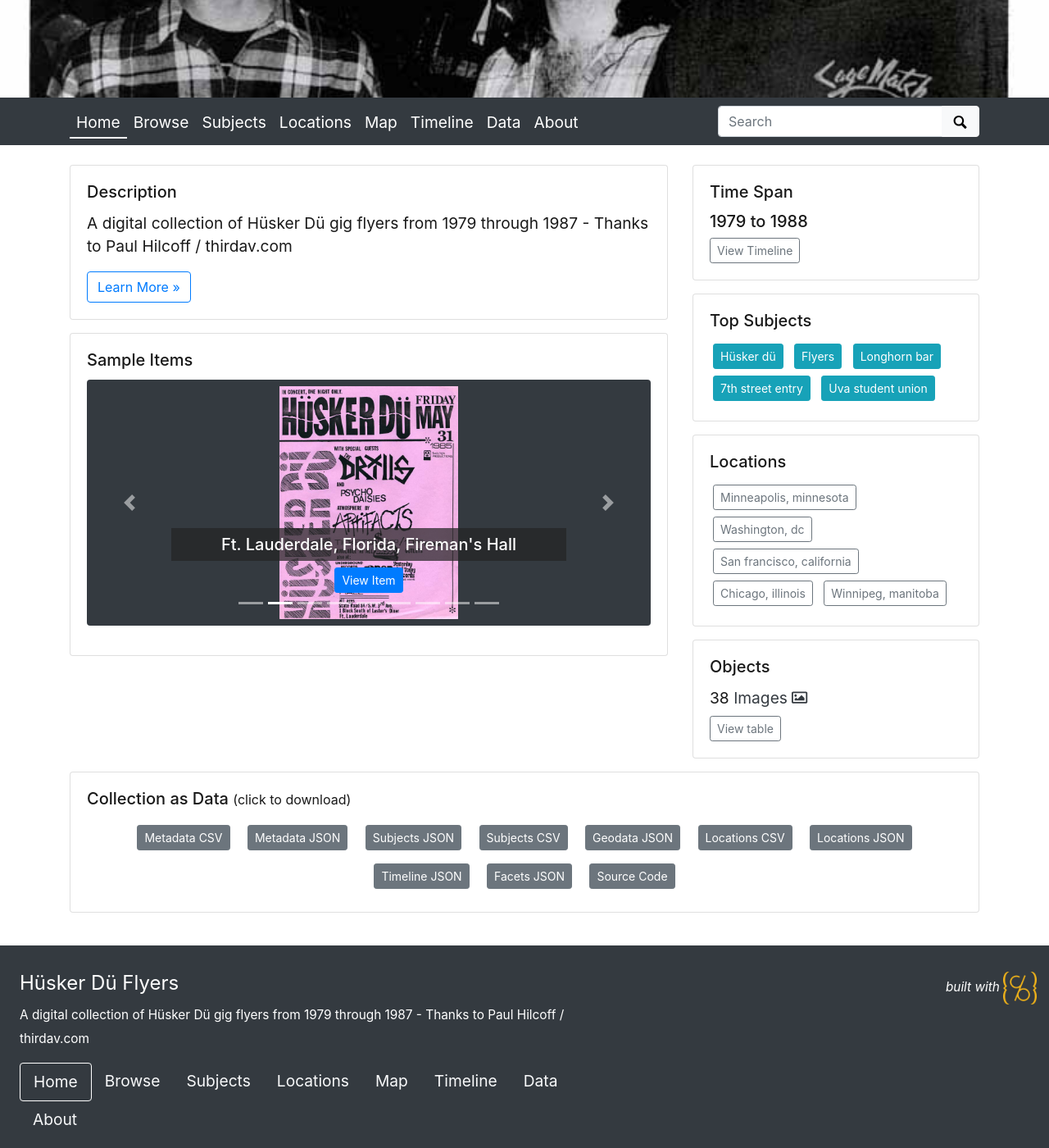
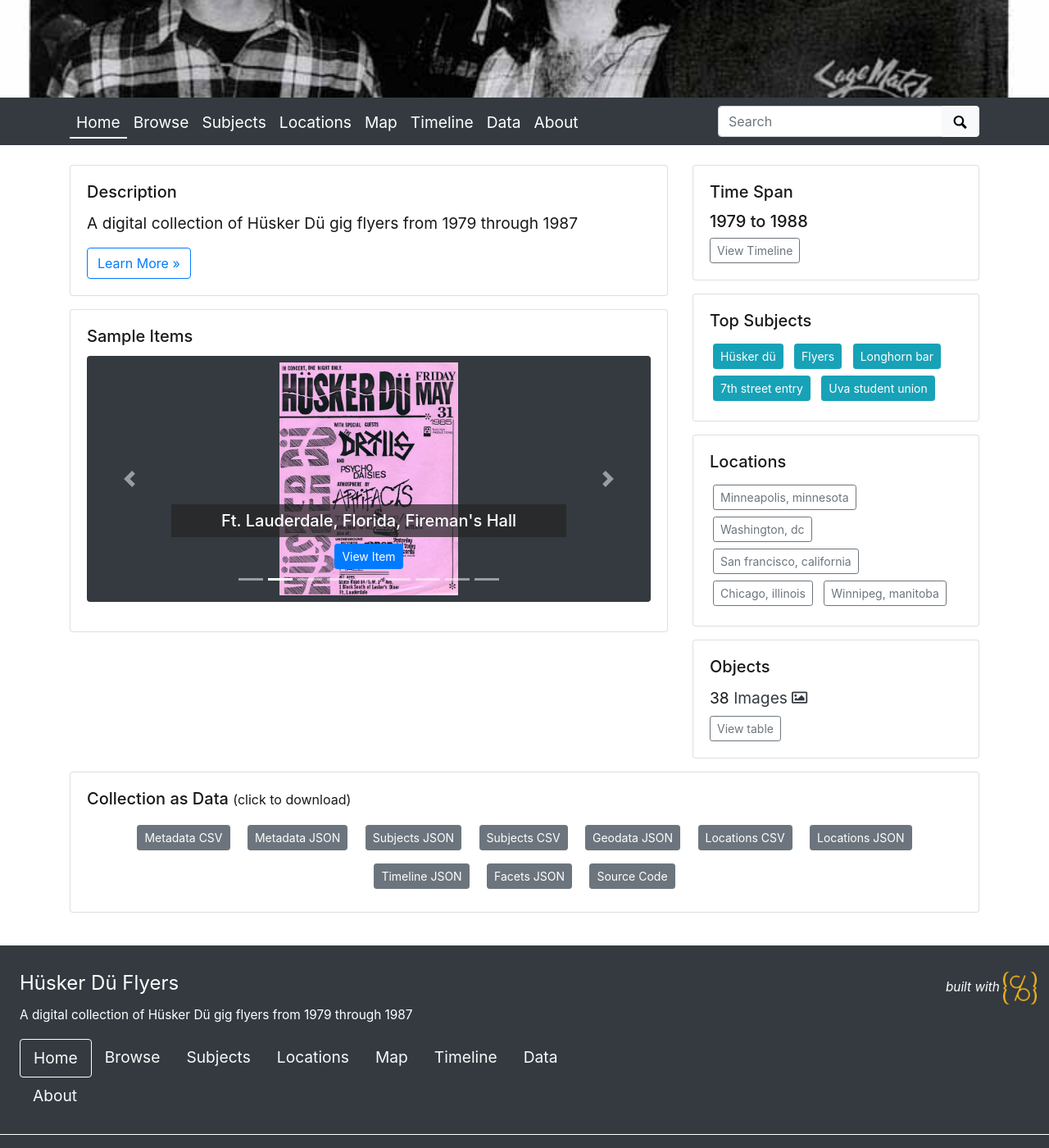
Before and after one commit to cbeyer-umd/Husker-Du-Flyers, a Jekyll site: the page built from index.md, in a window 1280 px wide and 1400 px high, scrolled down 462 px. Shown: the whole window at 82% size. Built offline with Jekyll 4.4.1, drawn with Linux system fonts in a browser that asks for light colours.

Commit message:
Update _config.yml

```diff
--- a/_config.yml
+++ b/_config.yml
@@ -25,7 +25,7 @@
 tagline: A collection of flyers for Hüsker Dü gigs 1979 - 1987
 # description appears in meta tags and other locations
 # this description might appear in search result lists, keep around 160 characters max
-description: "A digital collection of Hüsker Dü gig flyers from 1979 through 1987 - Thanks to Paul Hilcoff / thirdav.com"
+description: "A digital collection of Hüsker Dü gig flyers from 1979 through 1987"
 # creator of the digital collection, to appear in meta tags; we typically use our GitHub usernames but feel free to just use your name
 author: CBeyer
 
```
